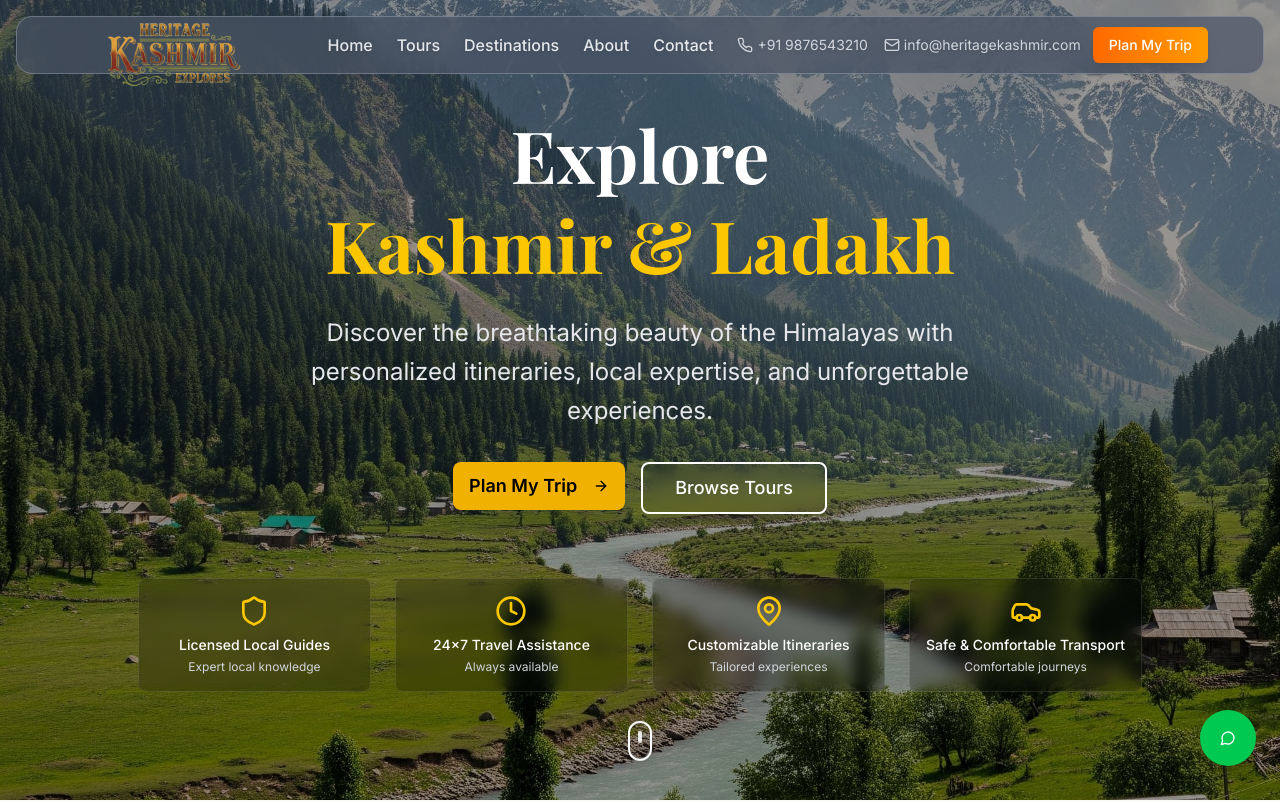
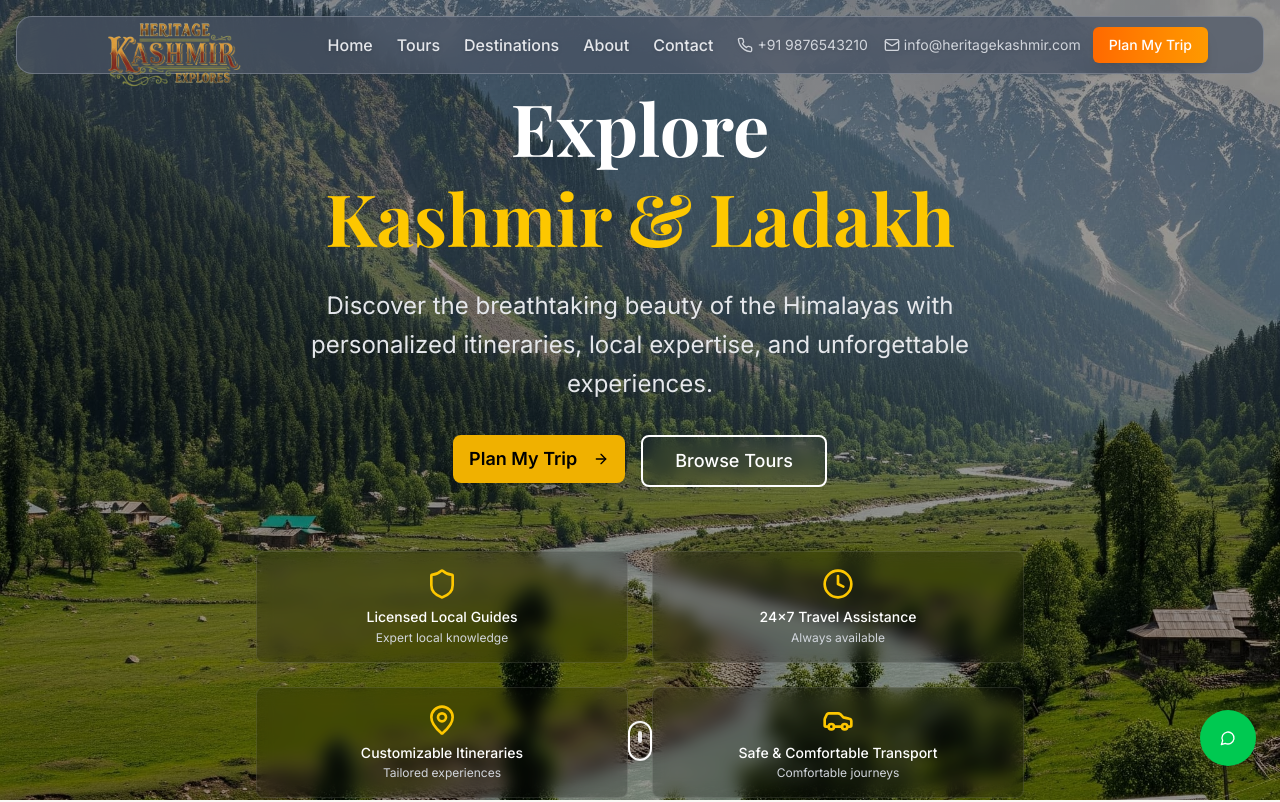
Before and after one commit to showymato/Heritage_kashmir_explorers, a Next.js app: page / in a window 1280 px wide. Shown: the top 802 px of the page. Built offline with nearby package versions, Linux system fonts and the light colour scheme; a web font is replaced by a local one.

Commit message:
spacing issue solve 3rdtime

```diff
--- a/app/layout.tsx
+++ b/app/layout.tsx
@@ -63,7 +63,7 @@ export default function RootLayout({
       <head>
         <link rel="preconnect" href="https://fonts.googleapis.com" />
         <link rel="preconnect" href="https://fonts.gstatic.com" crossOrigin="anonymous" />
-        <meta name="theme-color" content="#c59a3dff" />
+        <meta name="theme-color" content="#c3942cff" />
         <meta name="apple-mobile-web-app-capable" content="yes" />
         <meta name="apple-mobile-web-app-status-bar-style" content="default" />
         <meta name="format-detection" content="telephone=no" />
--- a/components/hero-section.tsx
+++ b/components/hero-section.tsx
@@ -1,3 +1,6 @@
+
+
+
 // "use client"
 
 // import { useEffect, useState } from "react"
@@ -16,7 +19,7 @@
 //     <section className="relative min-h-screen flex items-center justify-center overflow-hidden">
 //       {/* Background Image with Parallax */}
 //       <div
-//         className="absolute inset-0 bg-cover bg-center bg-no-repeat parallax"
+//         className="absolute inset-0 bg-cover bg-center bg-no-repeat"
 //         style={{
 //           backgroundImage: `linear-gradient(rgba(0,0,0,0.4), rgba(0,0,0,0.4)), url('/kashmir-dal-lake-sunrise.jpg')`,
 //         }}
@@ -24,10 +27,10 @@
 
 //       {/* Content */}
 //       <div className="relative z-10 text-center text-white px-4 max-w-6xl mx-auto">
-//         <div className={`transition-all duration-1000 ${isVisible ? "animate-fade-in-up" : "opacity-0"}`}>
+//         <div className={`transition-all duration-1000 ${isVisible ? "opacity-100 translate-y-0" : "opacity-0 translate-y-8"}`}>
 //           <h1 className="text-4xl sm:text-5xl md:text-6xl lg:text-7xl font-serif font-bold mb-6 leading-tight">
 //             <span className="block">Explore</span>
-//             <span className="block text-primary animate-typewriter">Kashmir & Ladakh</span>
+//             <span className="block text-yellow-400">Kashmir & Ladakh</span>
 //           </h1>
 
 //           <p className="text-lg sm:text-xl md:text-2xl mb-8 text-gray-200 max-w-3xl mx-auto leading-relaxed">
@@ -36,7 +39,11 @@
 //           </p>
 
 //           <div className="flex flex-col sm:flex-row gap-4 justify-center mb-12">
-//             <Button asChild size="lg" className="text-lg px-8 py-6 bg-primary hover:bg-primary/90 shadow-xl">
+//             <Button
+//               asChild
+//               size="lg"
+//               className="text-lg px-8 py-6 bg-yellow-500 hover:bg-yellow-600 text-black font-semibold shadow-xl rounded-lg"
+//             >
 //               <a
 //                 href="https://wa.me/919596055491?text=Hi, I want to plan my trip with Heritage Kashmir Explorers"
 //                 target="_blank"
@@ -49,7 +56,7 @@
 //               asChild
 //               variant="outline"
 //               size="lg"
-//               className="text-lg px-8 py-6 border-white text-white hover:bg-white hover:text-foreground bg-transparent backdrop-blur-sm"
+//               className="text-lg px-8 py-6 border-2 border-white text-white hover:bg-white hover:text-black bg-transparent backdrop-blur-sm rounded-lg"
 //             >
 //               <Link href="/tours">Browse Tours</Link>
 //             </Button>
@@ -57,26 +64,28 @@
 //         </div>
 
 //         <div
-//           className={`grid grid-cols-2 md:grid-cols-4 gap-4 md:gap-6 mt-16 transition-all duration-1000 delay-500 ${isVisible ? "animate-fade-in-up" : "opacity-0"}`}
+//           className={`grid grid-cols-2 md:grid-cols-4 gap-4 md:gap-6 mt-16 transition-all duration-1000 delay-500 ${
+//             isVisible ? "opacity-100 translate-y-0" : "opacity-0 translate-y-8"
+//           }`}
 //         >
-//           <div className="flex flex-col items-center text-center p-4 rounded-lg glass">
-//             <Shield className="h-8 w-8 text-primary mb-2" />
-//             <span className="text-sm font-medium">🌍 Licensed Local Guides</span>
+//           <div className="flex flex-col items-center text-center p-4 rounded-lg bg-black/20 backdrop-blur-sm border border-white/10">
+//             <Shield className="h-8 w-8 text-yellow-400 mb-2" />
+//             <span className="text-sm font-medium">Licensed Local Guides</span>
 //             <span className="text-xs text-gray-300 mt-1">Expert local knowledge</span>
 //           </div>
-//           <div className="flex flex-col items-center text-center p-4 rounded-lg glass">
-//             <Clock className="h-8 w-8 text-primary mb-2" />
-//             <span className="text-sm font-medium">📞 24×7 Travel Assistance</span>
+//           <div className="flex flex-col items-center text-center p-4 rounded-lg bg-black/20 backdrop-blur-sm border border-white/10">
+//             <Clock className="h-8 w-8 text-yellow-400 mb-2" />
+//             <span className="text-sm font-medium">24×7 Travel Assistance</span>
 //             <span className="text-xs text-gray-300 mt-1">Always available</span>
 //           </div>
-//           <div className="flex flex-col items-center text-center p-4 rounded-lg glass">
-//             <MapPin className="h-8 w-8 text-primary mb-2" />
-//             <span className="text-sm font-medium">🛶 Customizable Itineraries</span>
+//           <div className="flex flex-col items-center text-center p-4 rounded-lg bg-black/20 backdrop-blur-sm border border-white/10">
+//             <MapPin className="h-8 w-8 text-yellow-400 mb-2" />
+//             <span className="text-sm font-medium">Customizable Itineraries</span>
 //             <span className="text-xs text-gray-300 mt-1">Tailored experiences</span>
 //           </div>
-//           <div className="flex flex-col items-center text-center p-4 rounded-lg glass">
-//             <Car className="h-8 w-8 text-primary mb-2" />
-//             <span className="text-sm font-medium">🚐 Safe & Comfortable Transport</span>
+//           <div className="flex flex-col items-center text-center p-4 rounded-lg bg-black/20 backdrop-blur-sm border border-white/10">
+//             <Car className="h-8 w-8 text-yellow-400 mb-2" />
+//             <span className="text-sm font-medium">Safe & Comfortable Transport</span>
 //             <span className="text-xs text-gray-300 mt-1">Comfortable journeys</span>
 //           </div>
 //         </div>
@@ -91,6 +100,121 @@
 //     </section>
 //   )
 // }
+
+
+
+
+
+
+
+
+
+
+
+
+
+// "use client"
+
+// import { useEffect, useState } from "react"
+// import { Button } from "@/components/ui/button"
+// import { ArrowRight, Shield, Clock, MapPin, Car } from "lucide-react"
+// import Link from "next/link"
+
+// export function HeroSection() {
+//   const [isVisible, setIsVisible] = useState(false)
+
+//   useEffect(() => {
+//     setIsVisible(true)
+//   }, [])
+
+//   return (
+//     <section className="relative min-h-screen flex items-center justify-center overflow-hidden pt-20">
+//       {/* Background Image with Parallax */}
+//       <div
+//         className="absolute inset-0 bg-cover bg-center bg-no-repeat"
+//         style={{
+//           backgroundImage: `linear-gradient(rgba(0,0,0,0.4), rgba(0,0,0,0.4)), url('/kashmir-dal-lake-sunrise.jpg')`,
+//         }}
+//       />
+
+//       {/* Content */}
+//       <div className="relative z-10 text-center text-white px-4 max-w-6xl mx-auto">
+//         <div className={`transition-all duration-1000 ${isVisible ? "opacity-100 translate-y-0" : "opacity-0 translate-y-8"}`}>
+//           <h1 className="text-4xl sm:text-5xl md:text-6xl lg:text-7xl font-serif font-bold mb-6 leading-tight">
+//             <span className="block">Explore</span>
+//             <span className="block text-yellow-400">Kashmir & Ladakh</span>
+//           </h1>
+
+//           <p className="text-lg sm:text-xl md:text-2xl mb-8 text-gray-200 max-w-3xl mx-auto leading-relaxed">
+//             Discover the breathtaking beauty of the Himalayas with personalized itineraries, local expertise, and
+//             unforgettable experiences.
+//           </p>
+
+//           <div className="flex flex-col sm:flex-row gap-4 justify-center mb-12">
+//             <Button
+//               asChild
+//               size="lg"
+//               className="text-lg px-8 py-6 bg-yellow-500 hover:bg-yellow-600 text-black font-semibold shadow-xl rounded-lg"
+//             >
+//               <a
+//                 href="https://wa.me/919596055491?text=Hi, I want to plan my trip with Heritage Kashmir Explorers"
+//                 target="_blank"
+//                 rel="noopener noreferrer"
+//               >
+//                 Plan My Trip <ArrowRight className="ml-2 h-5 w-5" />
+//               </a>
+//             </Button>
+//             <Button
+//               asChild
+//               variant="outline"
+//               size="lg"
+//               className="text-lg px-8 py-6 border-2 border-white text-white hover:bg-white hover:text-black bg-transparent backdrop-blur-sm rounded-lg"
+//             >
+//               <Link href="/tours">Browse Tours</Link>
+//             </Button>
+//           </div>
+//         </div>
+
+//         <div
+//           className={`grid grid-cols-2 md:grid-cols-4 gap-4 md:gap-6 mt-16 transition-all duration-1000 delay-500 ${
+//             isVisible ? "opacity-100 translate-y-0" : "opacity-0 translate-y-8"
+//           }`}
+//         >
+//           <div className="flex flex-col items-center text-center p-4 rounded-lg bg-black/20 backdrop-blur-sm border border-white/10">
+//             <Shield className="h-8 w-8 text-yellow-400 mb-2" />
+//             <span className="text-sm font-medium">Licensed Local Guides</span>
+//             <span className="text-xs text-gray-300 mt-1">Expert local knowledge</span>
+//           </div>
+//           <div className="flex flex-col items-center text-center p-4 rounded-lg bg-black/20 backdrop-blur-sm border border-white/10">
+//             <Clock className="h-8 w-8 text-yellow-400 mb-2" />
+//             <span className="text-sm font-medium">24×7 Travel Assistance</span>
+//             <span className="text-xs text-gray-300 mt-1">Always available</span>
+//           </div>
+//           <div className="flex flex-col items-center text-center p-4 rounded-lg bg-black/20 backdrop-blur-sm border border-white/10">
+//             <MapPin className="h-8 w-8 text-yellow-400 mb-2" />
+//             <span className="text-sm font-medium">Customizable Itineraries</span>
+//             <span className="text-xs text-gray-300 mt-1">Tailored experiences</span>
+//           </div>
+//           <div className="flex flex-col items-center text-center p-4 rounded-lg bg-black/20 backdrop-blur-sm border border-white/10">
+//             <Car className="h-8 w-8 text-yellow-400 mb-2" />
+//             <span className="text-sm font-medium">Safe & Comfortable Transport</span>
+//             <span className="text-xs text-gray-300 mt-1">Comfortable journeys</span>
+//           </div>
+//         </div>
+//       </div>
+
+//       {/* Scroll Indicator */}
+//       <div className="absolute bottom-8 left-1/2 transform -translate-x-1/2 animate-bounce">
+//         <div className="w-6 h-10 border-2 border-white rounded-full flex justify-center">
+//           <div className="w-1 h-3 bg-white rounded-full mt-2 animate-pulse"></div>
+//         </div>
+//       </div>
+//     </section>
+//   )
+// }
+
+
+
 
 
 
@@ -110,7 +234,7 @@ export function HeroSection() {
   }, [])
 
   return (
-    <section className="relative min-h-screen flex items-center justify-center overflow-hidden">
+    <section className="relative min-h-screen flex items-center justify-center overflow-hidden pt-16 sm:pt-20">
       {/* Background Image with Parallax */}
       <div
         className="absolute inset-0 bg-cover bg-center bg-no-repeat"
@@ -120,37 +244,37 @@ export function HeroSection() {
       />
 
       {/* Content */}
-      <div className="relative z-10 text-center text-white px-4 max-w-6xl mx-auto">
+      <div className="relative z-10 text-center text-white px-4 sm:px-6 max-w-6xl mx-auto">
         <div className={`transition-all duration-1000 ${isVisible ? "opacity-100 translate-y-0" : "opacity-0 translate-y-8"}`}>
-          <h1 className="text-4xl sm:text-5xl md:text-6xl lg:text-7xl font-serif font-bold mb-6 leading-tight">
+          <h1 className="text-3xl sm:text-4xl md:text-5xl lg:text-6xl xl:text-7xl font-serif font-bold mb-4 sm:mb-6 leading-tight">
             <span className="block">Explore</span>
             <span className="block text-yellow-400">Kashmir & Ladakh</span>
           </h1>
 
-          <p className="text-lg sm:text-xl md:text-2xl mb-8 text-gray-200 max-w-3xl mx-auto leading-relaxed">
+          <p className="text-base sm:text-lg md:text-xl lg:text-2xl mb-6 sm:mb-8 text-gray-200 max-w-3xl mx-auto leading-relaxed px-2">
             Discover the breathtaking beauty of the Himalayas with personalized itineraries, local expertise, and
             unforgettable experiences.
           </p>
 
-          <div className="flex flex-col sm:flex-row gap-4 justify-center mb-12">
+          <div className="flex flex-col sm:flex-row gap-3 sm:gap-4 justify-center mb-8 sm:mb-12">
             <Button
               asChild
               size="lg"
-              className="text-lg px-8 py-6 bg-yellow-500 hover:bg-yellow-600 text-black font-semibold shadow-xl rounded-lg"
+              className="text-base sm:text-lg px-6 sm:px-8 py-4 sm:py-6 bg-yellow-500 hover:bg-yellow-600 text-black font-semibold shadow-xl rounded-lg w-full sm:w-auto"
             >
               <a
                 href="https://wa.me/919596055491?text=Hi, I want to plan my trip with Heritage Kashmir Explorers"
                 target="_blank"
                 rel="noopener noreferrer"
               >
-                Plan My Trip <ArrowRight className="ml-2 h-5 w-5" />
+                Plan My Trip <ArrowRight className="ml-2 h-4 sm:h-5 w-4 sm:w-5" />
               </a>
             </Button>
             <Button
               asChild
               variant="outline"
               size="lg"
-              className="text-lg px-8 py-6 border-2 border-white text-white hover:bg-white hover:text-black bg-transparent backdrop-blur-sm rounded-lg"
+              className="text-base sm:text-lg px-6 sm:px-8 py-4 sm:py-6 border-2 border-white text-white hover:bg-white hover:text-black bg-transparent backdrop-blur-sm rounded-lg w-full sm:w-auto"
             >
               <Link href="/tours">Browse Tours</Link>
             </Button>
@@ -158,37 +282,37 @@ export function HeroSection() {
         </div>
 
         <div
-          className={`grid grid-cols-2 md:grid-cols-4 gap-4 md:gap-6 mt-16 transition-all duration-1000 delay-500 ${
+          className={`grid grid-cols-2 gap-3 sm:gap-4 md:gap-6 mt-8 sm:mt-12 md:mt-16 transition-all duration-1000 delay-500 ${
             isVisible ? "opacity-100 translate-y-0" : "opacity-0 translate-y-8"
           }`}
         >
-          <div className="flex flex-col items-center text-center p-4 rounded-lg bg-black/20 backdrop-blur-sm border border-white/10">
-            <Shield className="h-8 w-8 text-yellow-400 mb-2" />
-            <span className="text-sm font-medium">Licensed Local Guides</span>
-            <span className="text-xs text-gray-300 mt-1">Expert local knowledge</span>
+          <div className="flex flex-col items-center text-center p-3 sm:p-4 rounded-lg bg-black/20 backdrop-blur-sm border border-white/10">
+            <Shield className="h-6 sm:h-8 w-6 sm:w-8 text-yellow-400 mb-2" />
+            <span className="text-xs sm:text-sm font-medium leading-tight">Licensed Local Guides</span>
+            <span className="text-xs text-gray-300 mt-1 hidden sm:block">Expert local knowledge</span>
           </div>
-          <div className="flex flex-col items-center text-center p-4 rounded-lg bg-black/20 backdrop-blur-sm border border-white/10">
-            <Clock className="h-8 w-8 text-yellow-400 mb-2" />
-            <span className="text-sm font-medium">24×7 Travel Assistance</span>
-            <span className="text-xs text-gray-300 mt-1">Always available</span>
+          <div className="flex flex-col items-center text-center p-3 sm:p-4 rounded-lg bg-black/20 backdrop-blur-sm border border-white/10">
+            <Clock className="h-6 sm:h-8 w-6 sm:w-8 text-yellow-400 mb-2" />
+            <span className="text-xs sm:text-sm font-medium leading-tight">24×7 Travel Assistance</span>
+            <span className="text-xs text-gray-300 mt-1 hidden sm:block">Always available</span>
           </div>
-          <div className="flex flex-col items-center text-center p-4 rounded-lg bg-black/20 backdrop-blur-sm border border-white/10">
-            <MapPin className="h-8 w-8 text-yellow-400 mb-2" />
-            <span className="text-sm font-medium">Customizable Itineraries</span>
-            <span className="text-xs text-gray-300 mt-1">Tailored experiences</span>
+          <div className="flex flex-col items-center text-center p-3 sm:p-4 rounded-lg bg-black/20 backdrop-blur-sm border border-white/10">
+            <MapPin className="h-6 sm:h-8 w-6 sm:w-8 text-yellow-400 mb-2" />
+            <span className="text-xs sm:text-sm font-medium leading-tight">Customizable Itineraries</span>
+            <span className="text-xs text-gray-300 mt-1 hidden sm:block">Tailored experiences</span>
           </div>
-          <div className="flex flex-col items-center text-center p-4 rounded-lg bg-black/20 backdrop-blur-sm border border-white/10">
-            <Car className="h-8 w-8 text-yellow-400 mb-2" />
-            <span className="text-sm font-medium">Safe & Comfortable Transport</span>
-            <span className="text-xs text-gray-300 mt-1">Comfortable journeys</span>
+          <div className="flex flex-col items-center text-center p-3 sm:p-4 rounded-lg bg-black/20 backdrop-blur-sm border border-white/10">
+            <Car className="h-6 sm:h-8 w-6 sm:w-8 text-yellow-400 mb-2" />
+            <span className="text-xs sm:text-sm font-medium leading-tight">Safe & Comfortable Transport</span>
+            <span className="text-xs text-gray-300 mt-1 hidden sm:block">Comfortable journeys</span>
           </div>
         </div>
       </div>
 
       {/* Scroll Indicator */}
-      <div className="absolute bottom-8 left-1/2 transform -translate-x-1/2 animate-bounce">
-        <div className="w-6 h-10 border-2 border-white rounded-full flex justify-center">
-          <div className="w-1 h-3 bg-white rounded-full mt-2 animate-pulse"></div>
+      <div className="absolute bottom-4 sm:bottom-8 left-1/2 transform -translate-x-1/2 animate-bounce">
+        <div className="w-5 sm:w-6 h-8 sm:h-10 border-2 border-white rounded-full flex justify-center">
+          <div className="w-1 h-2 sm:h-3 bg-white rounded-full mt-2 animate-pulse"></div>
         </div>
       </div>
     </section>
```
